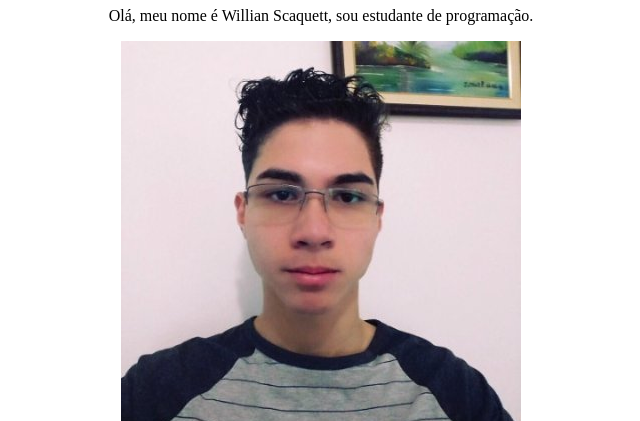
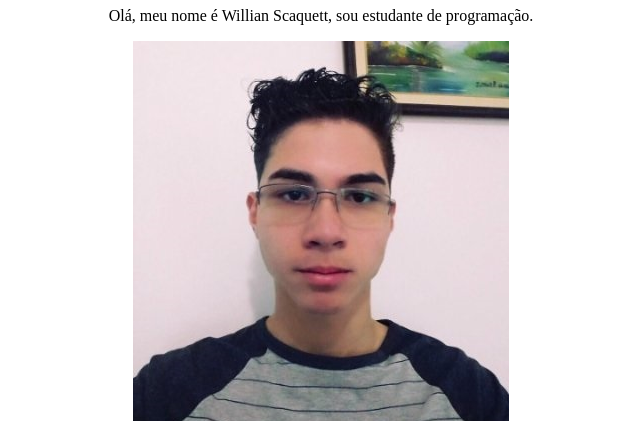
Before and after one commit to scaquett/scaquett.github.io, a plain HTML site: page index.html in a window 1280 px wide. Shown: the part 73-494 px from the top of the page, without its empty margins (319-959 px from the left). Drawn offline with Linux system fonts and the light colour scheme.

Commit message:
Alteração no nome da imagem

```diff
--- a/index.html
+++ b/index.html
@@ -9,7 +9,7 @@
 		<h1> Bem-vindo a minha página</h1>
 		<p>Olá, meu nome é Willian Scaquett, sou estudante de programação.</p>
 		<a href="https://www.linkedin.com/in/willian-s-a47392124/" target="_blank">
-		<img src="imagens/perfil.jpg" max-width=100%>
+		<img src="imagens/willianscaquett.jpg" max-width=100%>
 		</a>
 		<p><b>Contato:</b> willian.scaquett@etec.sp.gov.br</p>
 		</center>
```
Also changed, not shown: imagens/perfil.jpg (deleted), imagens/willianscaquett.jpg (added).
